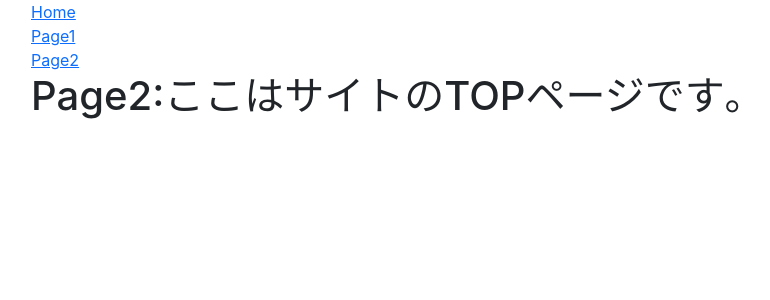
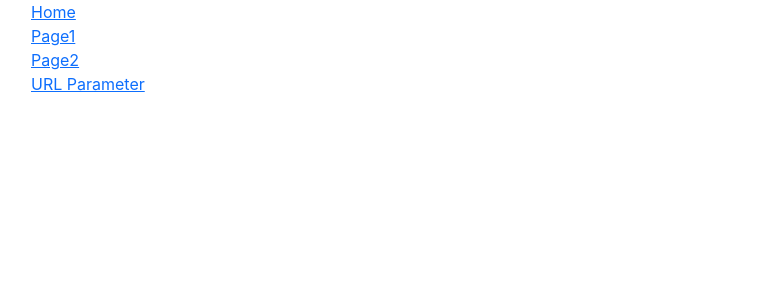
Before and after one commit to wiredrawing/react-graining-with-create-react-app-tool, a React (Create React App) app: page /page2 in a window 1280 px wide. Shown: the top 300 px of the page, without its empty margins (51-821 px from the left). Built offline with nearby package versions, Linux system fonts and the light colour scheme.

Commit message:
ルーティング処理を追加

```diff
--- a/src/App.js
+++ b/src/App.js
@@ -9,6 +9,7 @@ import {Page1} from "./components/Page1";
 import {Page2} from "./components/Page2";
 import {Page1DetailA} from "./components/Page1DetailA";
 import {Page1DetailB} from "./components/Page1DetailB";
+import {Router} from "./router/Router";
 function App() {
 
 
@@ -85,32 +86,8 @@ function App() {
         <Link to="/page2">Page2</Link><br/>
 
 
-        <Switch>
-          <Route exact path="/">
-            <Home></Home>
-          </Route>
+      <Router></Router>
 
-          <Route
-            path="/page1"
-            render={() => (
-                <Switch>
-                  <Route exact path="/page1">
-                    <Page1/>
-                  </Route>
-                  <Route exact path="/page1/detailA">
-                    <Page1DetailA/>
-                  </Route>
-                  <Route exact path="/page1/detailB">
-                    <Page1DetailB/>
-                  </Route>
-                </Switch>
-              )
-            }>
-          </Route>
-          <Route path="/page2">
-            <Page2></Page2>
-          </Route>
-        </Switch>
         {/* <div>
           <p> count => {count}</p>
           <p onClick={countUp}>カウントアップ</p>
--- a/src/components/Page2.js
+++ b/src/components/Page2.js
@@ -1,14 +1,13 @@
 import React from "react";
-import ReactDom from "react-dom"
-
+import {Link} from "react-router-dom"
 
 
 export const Page2 = () => {
 
     return (
-      <React.Fragment>
-        <h1>Page2:ここはサイトのTOPページです｡</h1>
-      </React.Fragment>
+      <div>
+        <Link to="/page2/100">URL Parameter</Link>
+      </div>
     )
 
 }
--- /dev/null
+++ b/src/components/UrlParameter.js
@@ -0,0 +1,13 @@
+import React from "react";
+
+
+
+export const UrlParameter = () => {
+
+    return (
+      <React.Fragment>
+        <h2>UrlParameterページです</h2>
+      </React.Fragment>
+    )
+
+}
--- /dev/null
+++ b/src/router/Page1Routes.js
@@ -0,0 +1,23 @@
+import {Page1} from "../components/Page1"
+import {Page1DetailA} from "../components/Page1DetailA"
+import {Page1DetailB} from "../components/Page1DetailB"
+export const page1Routes = [
+
+
+
+  {
+    path:"/",
+    exact: true,
+    children: <Page1></Page1>
+  },
+  {
+    path:"/detailA",
+    exact: false,
+    children: <Page1DetailA></Page1DetailA>
+  },
+  {
+    path:"/detailB",
+    exact: false,
+    children: <Page1DetailB></Page1DetailB>
+  },
+]
--- /dev/null
+++ b/src/router/Page2Routes.js
@@ -0,0 +1,17 @@
+
+import { UrlParameter } from "../components/UrlParameter"
+import { Page2 } from "../components/Page2"
+
+export const page2Routes = [
+
+  {
+    path:"/",
+    exact: true,
+    children: <Page2></Page2>
+  },
+  {
+    path:"/:id",
+    exact: false,
+    children: <UrlParameter></UrlParameter>
+  },
+]
--- /dev/null
+++ b/src/router/Router.js
@@ -0,0 +1,53 @@
+import React from "react"
+import {Switch , Route } from "react-router-dom"
+import {Home} from "../components/Home"
+import {page1Routes} from "./Page1Routes"
+import { page2Routes } from "./Page2Routes"
+export const Router = () => {
+  return (
+    <Switch>
+    <Route exact path="/">
+      <Home/>
+    </Route>
+
+    <Route
+      path="/page1"
+      render={({match : {url}}) => (
+          <Switch>
+            {page1Routes.map((route) => {
+              return (
+                <Route
+                  key={route.path}
+                  exact={route.exact}
+                  path={url + route.path}>
+                  {route.children}
+                </Route>
+              )
+            })}
+          </Switch>
+        )
+      }>
+    </Route>
+    <Route
+      path="/page2"
+      render={({match: {url}}) => {
+        return (
+          <Switch>
+            {page2Routes.map((route) => {
+              return (
+                <Route
+                  key={route.path}
+                  exact={route.exact}
+                  path={url + route.path}>
+                  {route.children}
+                </Route>
+              )
+            })}
+          </Switch>
+        )
+      }}
+      >
+    </Route>
+  </Switch>
+  )
+}
```
